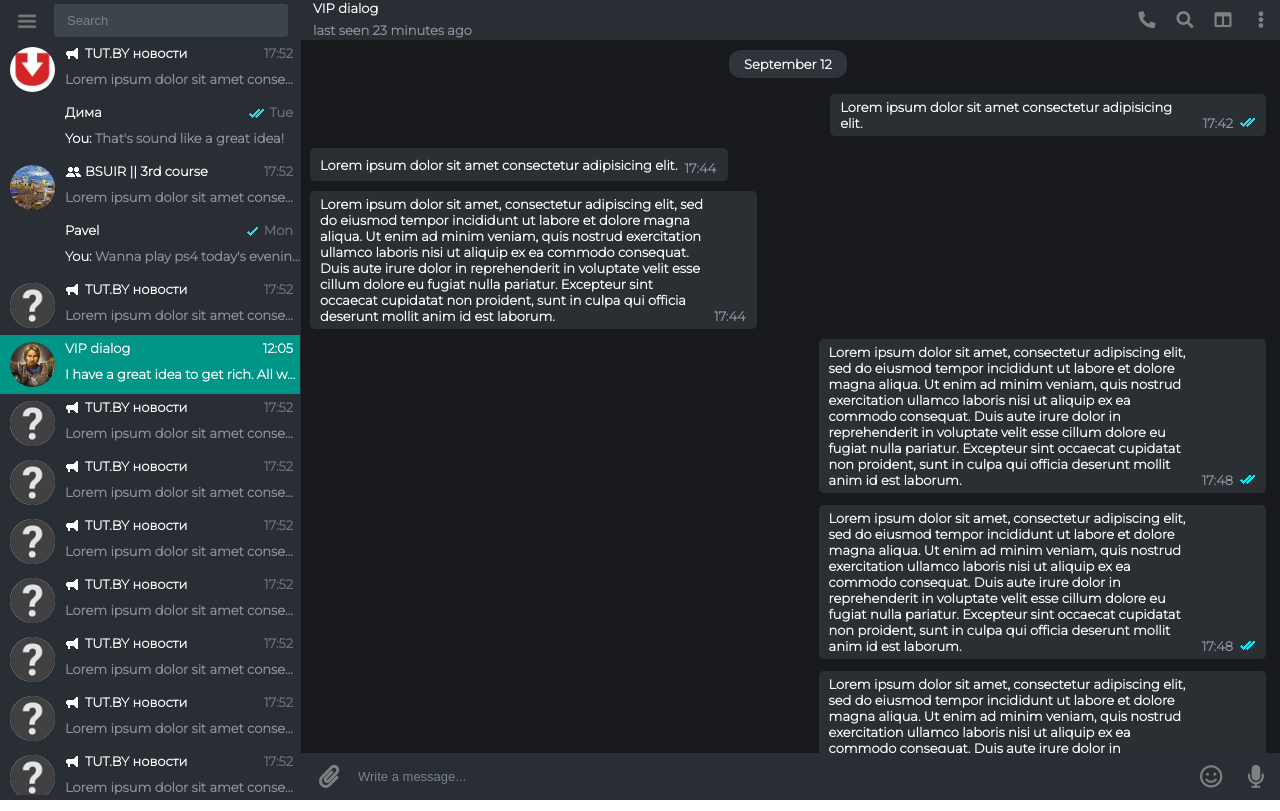
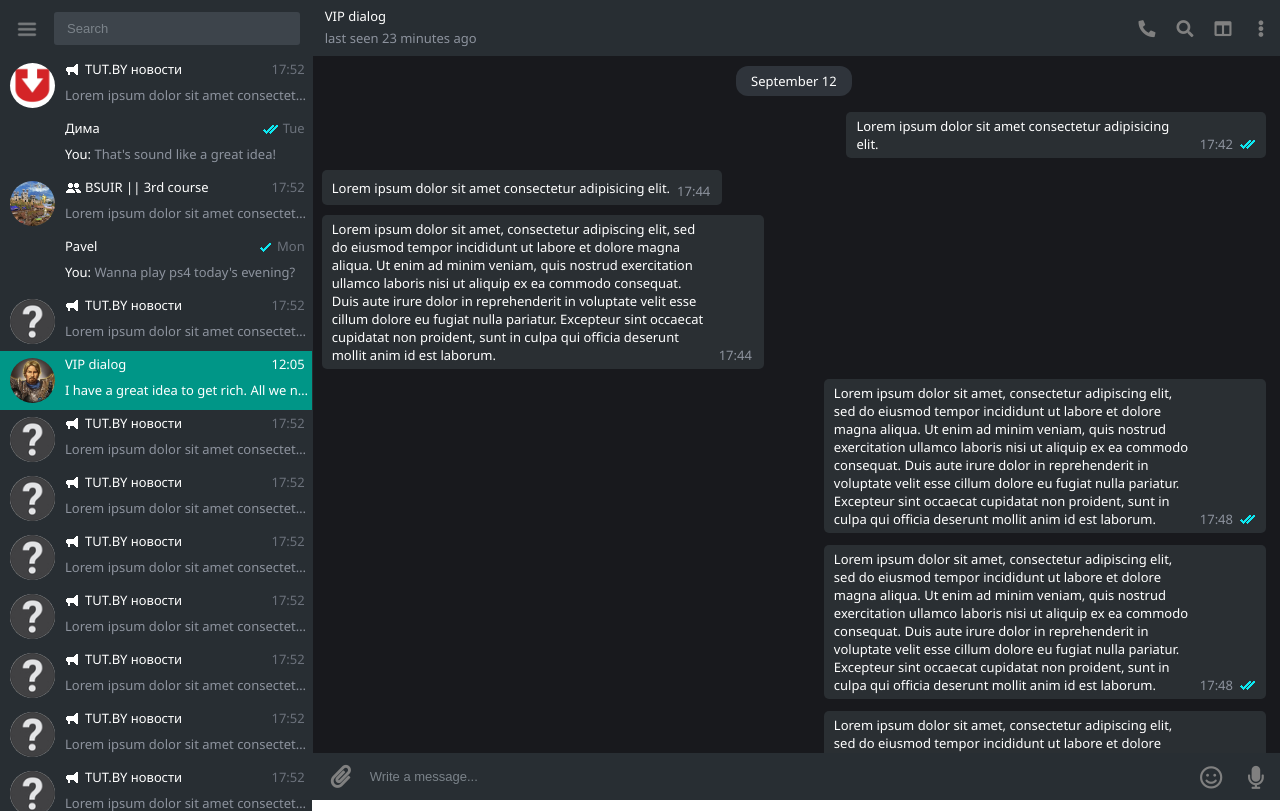
Before and after one commit to StYaroslav/Desktop-Telegram-UI, a plain HTML site: page index.html in a window 1280 px wide. Drawn offline with Linux system fonts and the light colour scheme.

Commit message:
fixed height and font

```diff
--- a/css/channels.css
+++ b/css/channels.css
@@ -4,7 +4,7 @@
     justify-content: space-between;
     flex-direction: row;
     width: 100%;
-    height: 5vh;
+    height: 7%;
 }
 
 .channels {
--- a/css/chat-container.css
+++ b/css/chat-container.css
@@ -12,7 +12,7 @@
     justify-content: space-between;
     flex-direction: row;
     width: 100%;
-    height: 5vh;
+    height: 7%;
     cursor: pointer;
 }
 
--- a/css/style.css
+++ b/css/style.css
@@ -9,9 +9,8 @@ body {
 }
 
 body {
-    font-family: 'Montserrat', sans-serif;
+    font-family: 'Noto Sans', sans-serif;
     font-size: 13px;
-    font-weight: 600;
     overflow: hidden;
 }
 
--- a/index.html
+++ b/index.html
@@ -1,7 +1,7 @@
 <!DOCTYPE html>
 <html lang="en">
 <head>
-    <link href="https://fonts.googleapis.com/css2?family=Montserrat:wght@300&display=swap" rel="stylesheet">
+    <link href="https://fonts.googleapis.com/css2?family=Noto+Sans&display=swap" rel="stylesheet">
     <link rel="stylesheet" type="text/css" href="css/style.css">
     <link rel="stylesheet" type="text/css" href="css/channels.css">
     <link rel="stylesheet" type="text/css" href="css/chat-container.css">
@@ -30,7 +30,7 @@
                             <div class="channel-preview-info">
                                 <div class="channel-header">
                                     <div class="public-channel-photo"></div>
-                                    <strong class="channel-name">TUT.BY новости</strong>
+                                    <span class="channel-name">TUT.BY новости</span>
                                     <span class="channel-timestamp">17:52</span>
                                 </div>
                                 <div class="channel-message">Lorem ipsum dolor sit amet consectetur adipisicing elit.
@@ -43,7 +43,7 @@
                             <div class="channel-photo" style="background-image: url(images/dima-avatar.png)"></div>
                             <div class="channel-preview-info">
                                 <div class="channel-header">
-                                    <strong class="channel-name">Дима</strong>
+                                    <span class="channel-name">Дима</span>
                                     <div class="read-message"></div>
                                     <span class="channel-timestamp">Tue</span>
                                 </div>
@@ -58,7 +58,7 @@
                             <div class="channel-preview-info">
                                 <div class="channel-header">
                                     <div class="group-channel-photo"></div>
-                                    <strong class="channel-name">BSUIR || 3rd course</strong>
+                                    <span class="channel-name">BSUIR || 3rd course</span>
                                     <span class="channel-timestamp">17:52</span>
                                 </div>
                                 <div class="channel-message">Lorem ipsum dolor sit amet consectetur adipisicing elit.
@@ -71,7 +71,7 @@
                             <div class="channel-photo" style="background-image: url(images/pavel-avatar.png)"></div>
                             <div class="channel-preview-info">
                                 <div class="channel-header">
-                                    <strong class="channel-name">Pavel</strong>
+                                    <span class="channel-name">Pavel</span>
                                     <div class="unread-message"></div>
                                     <span class="channel-timestamp">Mon</span>
                                 </div>
@@ -85,7 +85,7 @@
                             <div class="channel-preview-info">
                                 <div class="channel-header">
                                     <div class="public-channel-photo"></div>
-                                    <strong class="channel-name">TUT.BY новости</strong>
+                                    <span class="channel-name">TUT.BY новости</span>
                                     <span class="channel-timestamp">17:52</span>
                                 </div>
                                 <div class="channel-message">Lorem ipsum dolor sit amet consectetur adipisicing elit.
@@ -99,7 +99,7 @@
                                  style="background-image: url(images/vip-person-avatar.jpg)"></div>
                             <div class="channel-preview-info">
                                 <div class="channel-header">
-                                    <strong class="channel-name">VIP dialog</strong>
+                                    <span class="channel-name">VIP dialog</span>
                                     <span class="channel-timestamp">12:05</span>
                                 </div>
                                 <div class="channel-message">I have a great idea to get rich. All we need is a lot of
@@ -112,7 +112,7 @@
                             <div class="channel-preview-info">
                                 <div class="channel-header">
                                     <div class="public-channel-photo"></div>
-                                    <strong class="channel-name">TUT.BY новости</strong>
+                                    <span class="channel-name">TUT.BY новости</span>
                                     <span class="channel-timestamp">17:52</span>
                                 </div>
                                 <div class="channel-message">Lorem ipsum dolor sit amet consectetur adipisicing elit.
@@ -126,7 +126,7 @@
                             <div class="channel-preview-info">
                                 <div class="channel-header">
                                     <div class="public-channel-photo"></div>
-                                    <strong class="channel-name">TUT.BY новости</strong>
+                                    <span class="channel-name">TUT.BY новости</span>
                                     <span class="channel-timestamp">17:52</span>
                                 </div>
                                 <div class="channel-message">Lorem ipsum dolor sit amet consectetur adipisicing elit.
@@ -140,7 +140,7 @@
                             <div class="channel-preview-info">
                                 <div class="channel-header">
                                     <div class="public-channel-photo"></div>
-                                    <strong class="channel-name">TUT.BY новости</strong>
+                                    <span class="channel-name">TUT.BY новости</span>
                                     <span class="channel-timestamp">17:52</span>
                                 </div>
                                 <div class="channel-message">Lorem ipsum dolor sit amet consectetur adipisicing elit.
@@ -154,7 +154,7 @@
                             <div class="channel-preview-info">
                                 <div class="channel-header">
                                     <div class="public-channel-photo"></div>
-                                    <strong class="channel-name">TUT.BY новости</strong>
+                                    <span class="channel-name">TUT.BY новости</span>
                                     <span class="channel-timestamp">17:52</span>
                                 </div>
                                 <div class="channel-message">Lorem ipsum dolor sit amet consectetur adipisicing elit.
@@ -168,7 +168,7 @@
                             <div class="channel-preview-info">
                                 <div class="channel-header">
                                     <div class="public-channel-photo"></div>
-                                    <strong class="channel-name">TUT.BY новости</strong>
+                                    <span class="channel-name">TUT.BY новости</span>
                                     <span class="channel-timestamp">17:52</span>
                                 </div>
                                 <div class="channel-message">Lorem ipsum dolor sit amet consectetur adipisicing elit.
@@ -182,7 +182,7 @@
                             <div class="channel-preview-info">
                                 <div class="channel-header">
                                     <div class="public-channel-photo"></div>
-                                    <strong class="channel-name">TUT.BY новости</strong>
+                                    <span class="channel-name">TUT.BY новости</span>
                                     <span class="channel-timestamp">17:52</span>
                                 </div>
                                 <div class="channel-message">Lorem ipsum dolor sit amet consectetur adipisicing elit.
@@ -196,7 +196,7 @@
                             <div class="channel-preview-info">
                                 <div class="channel-header">
                                     <div class="public-channel-photo"></div>
-                                    <strong class="channel-name">TUT.BY новости</strong>
+                                    <span class="channel-name">TUT.BY новости</span>
                                     <span class="channel-timestamp">17:52</span>
                                 </div>
                                 <div class="channel-message">Lorem ipsum dolor sit amet consectetur adipisicing elit.
@@ -210,7 +210,7 @@
                             <div class="channel-preview-info">
                                 <div class="channel-header">
                                     <div class="public-channel-photo"></div>
-                                    <strong class="channel-name">TUT.BY новости</strong>
+                                    <span class="channel-name">TUT.BY новости</span>
                                     <span class="channel-timestamp">17:52</span>
                                 </div>
                                 <div class="channel-message">Lorem ipsum dolor sit amet consectetur adipisicing elit.
@@ -224,7 +224,7 @@
                             <div class="channel-preview-info">
                                 <div class="channel-header">
                                     <div class="public-channel-photo"></div>
-                                    <strong class="channel-name">TUT.BY новости</strong>
+                                    <span class="channel-name">TUT.BY новости</span>
                                     <span class="channel-timestamp">17:52</span>
                                 </div>
                                 <div class="channel-message">Lorem ipsum dolor sit amet consectetur adipisicing elit.
@@ -238,7 +238,7 @@
                             <div class="channel-preview-info">
                                 <div class="channel-header">
                                     <div class="public-channel-photo"></div>
-                                    <strong class="channel-name">TUT.BY новости</strong>
+                                    <span class="channel-name">TUT.BY новости</span>
                                     <span class="channel-timestamp">17:52</span>
                                 </div>
                                 <div class="channel-message">Lorem ipsum dolor sit amet consectetur adipisicing elit.
@@ -252,7 +252,7 @@
                             <div class="channel-preview-info">
                                 <div class="channel-header">
                                     <div class="public-channel-photo"></div>
-                                    <strong class="channel-name">TUT.BY новости</strong>
+                                    <span class="channel-name">TUT.BY новости</span>
                                     <span class="channel-timestamp">17:52</span>
                                 </div>
                                 <div class="channel-message">Lorem ipsum dolor sit amet consectetur adipisicing elit.
@@ -307,10 +307,14 @@
                     <div class="partner-message">
                         <div class="partner-message-content">
                             <div class="message-text">Lorem ipsum dolor sit amet, consectetur adipiscing elit, sed do
-                                eiusmod tempor incididunt ut labore et dolore magna aliqua. Ut enim ad minim veniam, quis
-                                nostrud exercitation ullamco laboris nisi ut aliquip ex ea commodo consequat. Duis aute irure
-                                dolor in reprehenderit in voluptate velit esse cillum dolore eu fugiat nulla pariatur. Excepteur
-                                sint occaecat cupidatat non proident, sunt in culpa qui officia deserunt mollit anim id est
+                                eiusmod tempor incididunt ut labore et dolore magna aliqua. Ut enim ad minim veniam,
+                                quis
+                                nostrud exercitation ullamco laboris nisi ut aliquip ex ea commodo consequat. Duis aute
+                                irure
+                                dolor in reprehenderit in voluptate velit esse cillum dolore eu fugiat nulla pariatur.
+                                Excepteur
+                                sint occaecat cupidatat non proident, sunt in culpa qui officia deserunt mollit anim id
+                                est
                                 laborum.
                             </div>
                             <div class="message-timestamp">17:44</div>
@@ -383,10 +387,14 @@
                     <div class="partner-message">
                         <div class="partner-message-content">
                             <div class="message-text">Lorem ipsum dolor sit amet, consectetur adipiscing elit, sed do
-                                eiusmod tempor incididunt ut labore et dolore magna aliqua. Ut enim ad minim veniam, quis
-                                nostrud exercitation ullamco laboris nisi ut aliquip ex ea commodo consequat. Duis aute irure
-                                dolor in reprehenderit in voluptate velit esse cillum dolore eu fugiat nulla pariatur. Excepteur
-                                sint occaecat cupidatat non proident, sunt in culpa qui officia deserunt mollit anim id est
+                                eiusmod tempor incididunt ut labore et dolore magna aliqua. Ut enim ad minim veniam,
+                                quis
+                                nostrud exercitation ullamco laboris nisi ut aliquip ex ea commodo consequat. Duis aute
+                                irure
+                                dolor in reprehenderit in voluptate velit esse cillum dolore eu fugiat nulla pariatur.
+                                Excepteur
+                                sint occaecat cupidatat non proident, sunt in culpa qui officia deserunt mollit anim id
+                                est
                                 laborum.
                             </div>
                             <div class="message-timestamp">12:33</div>
@@ -402,10 +410,14 @@
                     <div class="partner-message">
                         <div class="partner-message-content">
                             <div class="message-text">Lorem ipsum dolor sit amet, consectetur adipiscing elit, sed do
-                                eiusmod tempor incididunt ut labore et dolore magna aliqua. Ut enim ad minim veniam, quis
-                                nostrud exercitation ullamco laboris nisi ut aliquip ex ea commodo consequat. Duis aute irure
-                                dolor in reprehenderit in voluptate velit esse cillum dolore eu fugiat nulla pariatur. Excepteur
-                                sint occaecat cupidatat non proident, sunt in culpa qui officia deserunt mollit anim id est
+                                eiusmod tempor incididunt ut labore et dolore magna aliqua. Ut enim ad minim veniam,
+                                quis
+                                nostrud exercitation ullamco laboris nisi ut aliquip ex ea commodo consequat. Duis aute
+                                irure
+                                dolor in reprehenderit in voluptate velit esse cillum dolore eu fugiat nulla pariatur.
+                                Excepteur
+                                sint occaecat cupidatat non proident, sunt in culpa qui officia deserunt mollit anim id
+                                est
                                 laborum.
                             </div>
                             <div class="message-timestamp">14:44</div>
@@ -414,7 +426,8 @@
                     <div class="partner-message">
                         <div class="partner-message-content">
                             <div class="message-text">Lorem ipsum dolor sit amet, consectetur adipiscing elit, sed do
-                                eiusmod tempor incididunt ut labore et dolore magna aliqua. Ut enim ad minim veniam, quis
+                                eiusmod tempor incididunt ut labore et dolore magna aliqua. Ut enim ad minim veniam,
+                                quis
                                 nostrud
                             </div>
                             <div class="message-timestamp">17:55</div>
```
